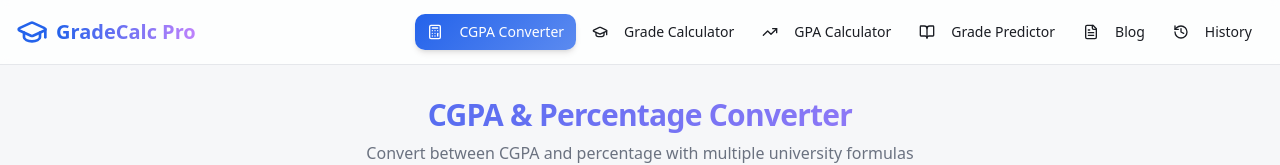
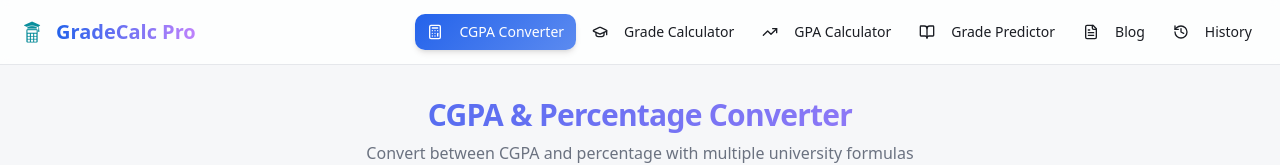
Before and after one commit to VigneshGundari/grade-glide-pro, a React (Vite) app: page / in a window 1280 px wide. Both pictures are taken after a click on the button "Start Calculating". Shown: the top 165 px of the page. Built offline with nearby package versions, Linux system fonts and the light colour scheme.

Commit message:
Update logo

```diff
--- a/src/components/ui/navigation.tsx
+++ b/src/components/ui/navigation.tsx
@@ -30,9 +30,7 @@ export function Navigation({ activeSection, onSectionChange }: NavigationProps)
       <div className="container mx-auto px-4">
         <div className="flex items-center justify-between h-16">
           <div className="flex items-center space-x-2">
-            {/* Replace this placeholder with your logo: */}
-            {/* <img src="/path-to-your-logo.png" alt="GradeCalc Pro Logo" className="h-8 w-8" /> */}
-            <GraduationCap className="h-8 w-8 text-primary" />
+            <img src="/lovable-uploads/a59c4a61-2db6-4ab1-90d3-0016beaf93e7.png" alt="GradeCalc Pro Logo" className="h-8 w-8" />
             <span className="text-xl font-bold text-gradient">GradeCalc Pro</span>
           </div>
 
@@ -68,7 +66,7 @@ export function Navigation({ activeSection, onSectionChange }: NavigationProps)
               <SheetContent side="right" className="w-64">
                 <div className="flex flex-col space-y-2 mt-8">
                   <div className="flex items-center space-x-2 mb-6">
-                    <GraduationCap className="h-6 w-6 text-primary" />
+                    <img src="/lovable-uploads/a59c4a61-2db6-4ab1-90d3-0016beaf93e7.png" alt="GradeCalc Pro Logo" className="h-6 w-6" />
                     <span className="text-lg font-bold text-gradient">Menu</span>
                   </div>
                   {navItems.map((item) => {
```
Also changed, not shown: public/lovable-uploads/a59c4a61-2db6-4ab1-90d3-0016beaf93e7.png (added).
